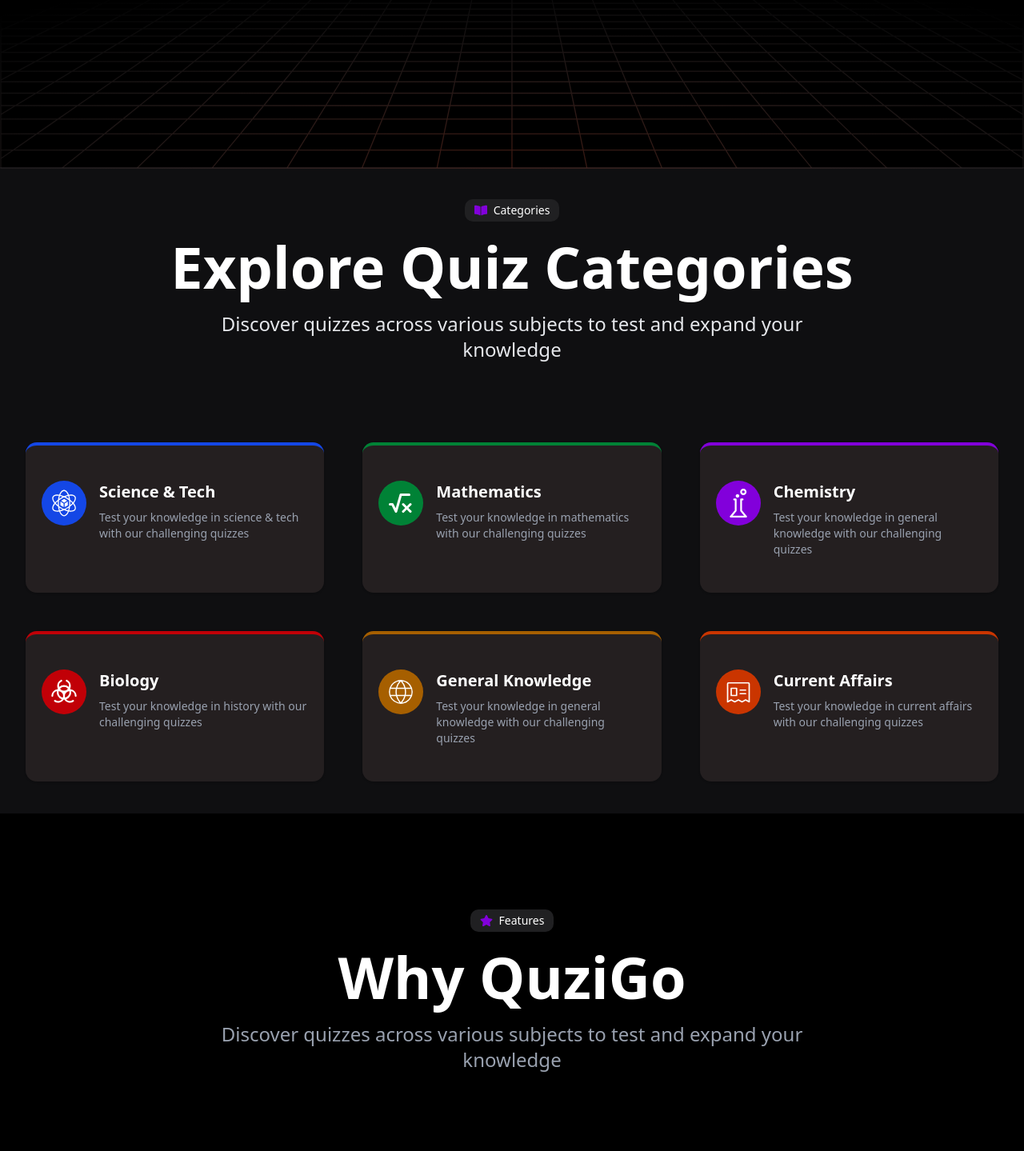
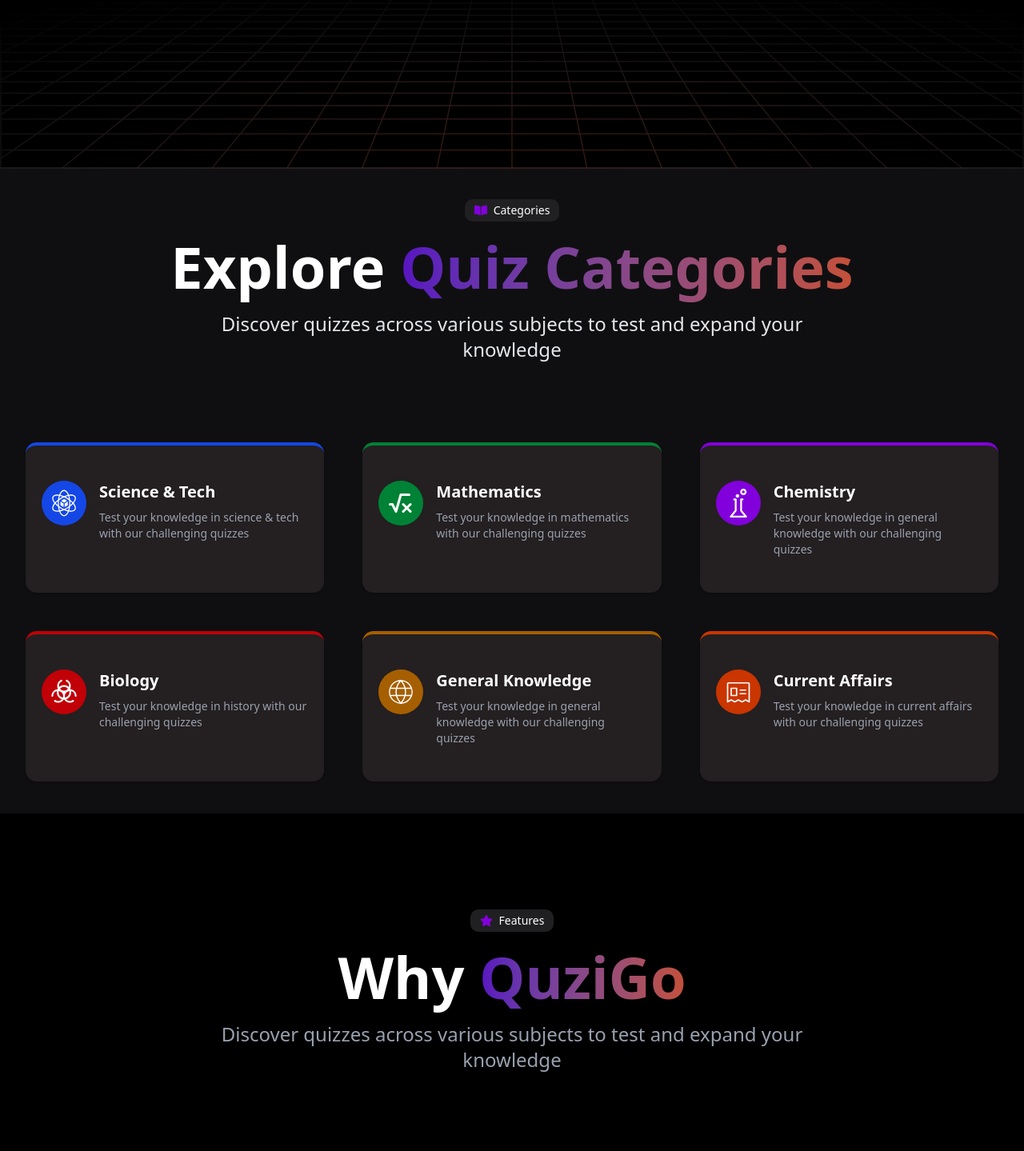
Before and after one commit to nickolasww/QuziGo, a React (Vite) app: page / in a window 1280 px wide. Shown: the part 672-2111 px from the top of the page at 80% size. Built offline with nearby package versions, Linux system fonts and the light colour scheme.

Commit message:
fix: text color in homepage

```diff
--- a/src/features/homepage/components/category.tsx
+++ b/src/features/homepage/components/category.tsx
@@ -21,7 +21,7 @@
             <h1>Categories</h1>
         </div>
       <h2 className="text-white text-3xl sm:text-4xl md:text-5xl lg:text-7xl font-bold text-center px-2">
-        Explore Quiz Categories
+        Explore <span className="bg-linear-to-r from-[#5813C1] to-[#C45037] bg-clip-text text-transparent">Quiz Categories</span>
       </h2>
       <h3 className="text-gray-200 text-sm sm:text-base md:text-lg lg:text-2xl text-center px-4 sm:px-8 md:px-12 max-w-4xl">
         Discover quizzes across various subjects to test and expand your
--- a/src/features/homepage/components/why.tsx
+++ b/src/features/homepage/components/why.tsx
@@ -20,7 +20,7 @@
         <FaStar className="text-purple-700 text-sm sm:text-base" />
         <h1>Features</h1>
       </div>
-      <h1 className="text-white text-3xl sm:text-4xl md:text-5xl lg:text-7xl font-bold text-center px-2">Why QuziGo</h1>
+      <h1 className="text-white text-3xl sm:text-4xl md:text-5xl lg:text-7xl font-bold text-center px-2">Why <span className="bg-linear-to-r from-[#5813C1] to-[#C45037] bg-clip-text text-transparent">QuziGo</span></h1>
       <h2 className="text-gray-400 text-sm sm:text-base md:text-lg lg:text-2xl text-center px-4 sm:px-8 md:px-12 max-w-4xl">
         Discover quizzes across various subjects to test and expand your
         knowledge
```
